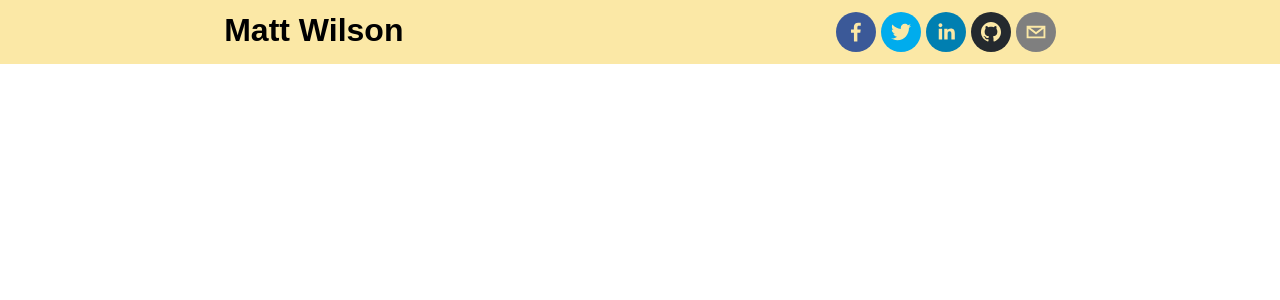
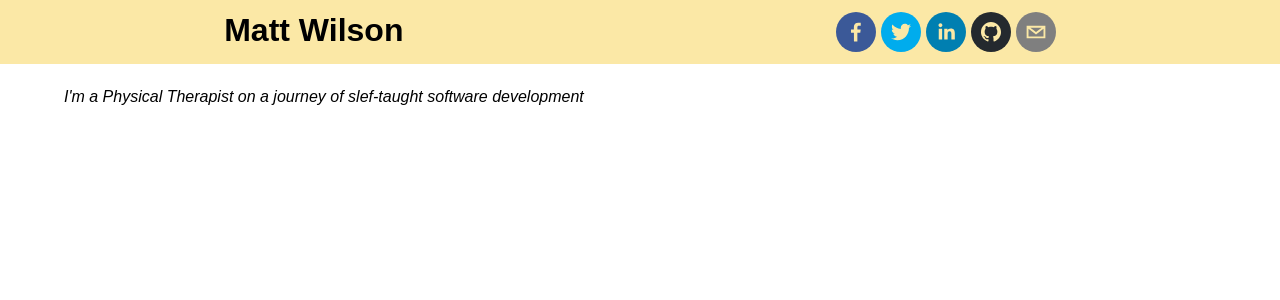
Before and after one commit to Mattwwilson34/matt-wilson, a React (Create React App) app: page / in a window 1280 px wide. Shown: the top 300 px of the page. Built offline with nearby package versions, Linux system fonts and the light colour scheme.

Commit message:
Added Header component with copy and styles

```diff
--- a/src/Components/App/App.jsx
+++ b/src/Components/App/App.jsx
@@ -1,12 +1,13 @@
 import './App.css';
 import React from 'react';
 import Nav from '../Nav';
-import { Link } from 'react-router-dom';
+import Header from '../Header';
 
 const App = () => {
   return (
     <div>
       <Nav></Nav>
+      <Header />
     </div>
   );
 };
--- /dev/null
+++ b/src/Components/Header/Header.css
@@ -0,0 +1,26 @@
+:root {
+  --main-color-1: #fbe8a6;
+  --main-color-2: #f4976c;
+  --main-color-3: #303c6c;
+  --main-color-4: #b4dfe5;
+  --main-color-5: #d2fdff;
+}
+
+/* Gloabl Styles */
+.Header {
+  display: block;
+  padding: 1.5rem 8vh;
+  font-style: italic;
+}
+
+/* Smartphones (portrait and landscape) ----------- */
+@media only screen and (min-device-width: 320px) and (max-device-width: 768px) {
+}
+
+/* iPads (portrait and landscape) ----------- */
+@media only screen and (min-device-width: 768px) and (max-device-width: 1024px) {
+}
+
+/* Desktops and laptops ----------- */
+@media only screen and (min-width: 1024px) {
+}
--- /dev/null
+++ b/src/Components/Header/Header.jsx
@@ -0,0 +1,12 @@
+import './Header.css';
+import React from 'react';
+
+const Header = () => {
+  return (
+    <span className='Header'>
+      I'm a Physical Therapist on a journey of slef-taught software development
+    </span>
+  );
+};
+
+export default Header;
--- /dev/null
+++ b/src/Components/Header/index.js
@@ -0,0 +1 @@
+export { default } from './Header'
```
Also changed, not shown: src/Images/Matthew Wilson Duke Med Student May 2nd 20210823 Preferred Headshots crop websize.jpg (added), 1 other file (tests, documents, lock files or other folders).
